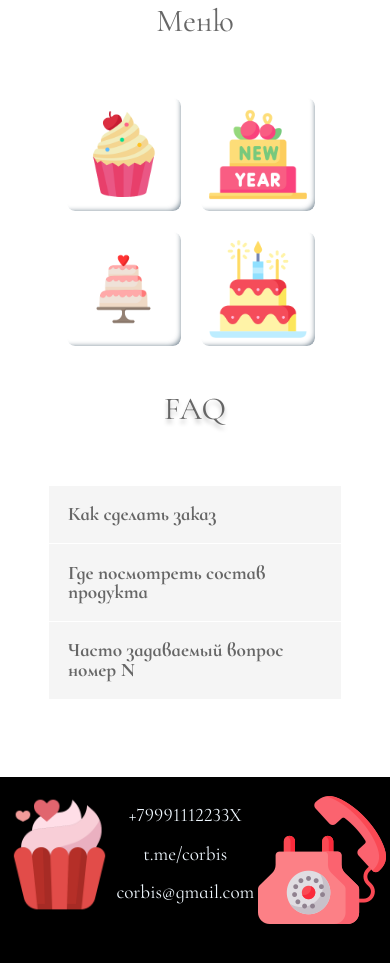
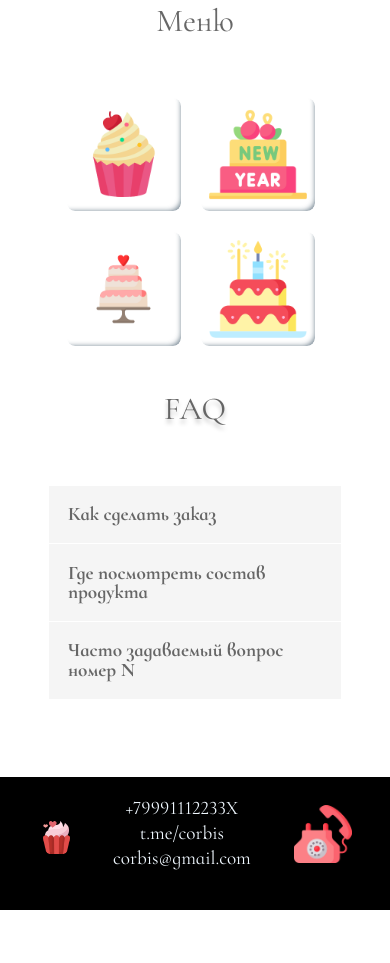
Before and after one commit to Oxana2332/corbis, a plain HTML site: page index.html in a window 390 px wide. Shown: the part 1557-2520 px from the top of the page. After the commit the page ends 2467 px from the top, so only its background shows below. Drawn offline with nearby package versions, Linux system fonts and the light colour scheme.

Commit message:
footer в mobile

```diff
--- a/assets/style/footer.css
+++ b/assets/style/footer.css
@@ -5,36 +5,35 @@
     display: flex;
     height: 100%;
     color: aliceblue;
-    justify-content: space-around;
-    /* align-items: center; */
+    justify-content: center;
+    align-items: center;
 }
 
 .footer__logo {
-    margin: 0 1%;
-    width: 100%;
-    /* opacity: 0.7; */
+    margin: 15px 0 0 5px;
+    width: 35px;
 }
 
 .footer__item-link {
     display: flex;
     flex-direction: column;
+    margin: 0 10%;
 }
 
 .footer__link {
     color: aliceblue;
     font-size: 1em;
+    line-height: 1.3em;
     text-align: center;
-    line-height: 2em;
     text-decoration: none;
 }
 
 .footer__link:hover {
     text-decoration: underline;
+    color: rgb(253, 131, 131);
 }
 
 .footer__img {
-    width: 128px;
-    /* width: 10%; */
-    /* height: 10%; */
+    width: 15%;
     margin: 0 1%;
 }
```
